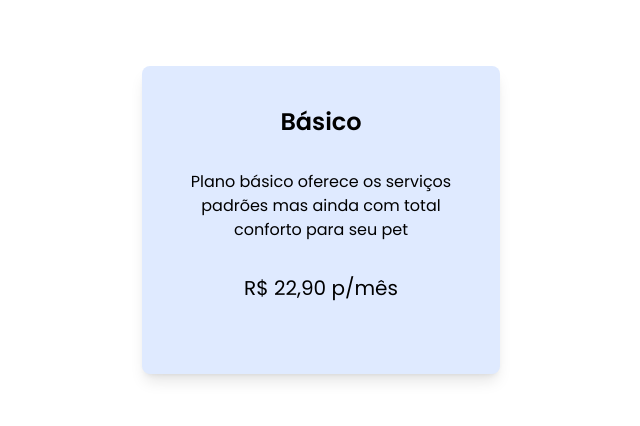
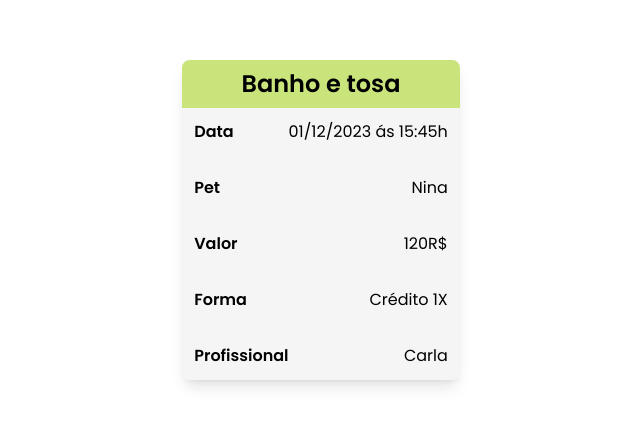
Before and after one commit to carlosbolzanell/Top-Care, a React (Vite) app: page / in a window 1280 px wide. Shown: the part 180-606 px from the top of the page, without its empty margins (319-959 px from the left). Built offline with nearby package versions, Linux system fonts and the light colour scheme; a web font is replaced by a local one.

Commit message:
Desenvolvendo components

```diff
--- a/src/App.jsx
+++ b/src/App.jsx
@@ -3,12 +3,14 @@ import Footer from './Components/Footer'
 import UmBotao from './Components/pop-up/UmBotao'
 import TituloLinha from './Components/TituloLinha'
 import Plano from './Components/Plano'
+import Seletor from './Components/pop-up/Seletor'
+import HistoricoConsulta from './Components/HistoricoConsulta/HistoricoConsulta'
 
 function App() {
 
   return (
     <div className='flex justify-center items-center h-screen'>
-      <Plano/>
+      <HistoricoConsulta/>
     </div>
   )
 }
--- /dev/null
+++ b/src/Components/HistoricoConsulta/HistoricoConsulta.jsx
@@ -0,0 +1,24 @@
+const HistoricoConsulta = () => {
+    return (
+        <div className="font-poppins bg-branco shadow-lg rounded-lg">
+            <p className="text-2xl font-bold bg-secundaria text-center p-2 rounded-t-lg">Banho e tosa</p>
+            <div className="flex flex-row justify-around p-3">
+                <div className="font-bold">
+                    <p className="mb-8">Data</p>
+                    <p className="mb-8">Pet</p>
+                    <p className="mb-8">Valor</p>
+                    <p className="mb-8">Forma</p>
+                    <p className="">Profissional</p>
+                </div>
+                <div className="text-right">
+                    <p className="mb-8">01/12/2023 ás 15:45h</p>
+                    <p className="mb-8">Nina</p>
+                    <p className="mb-8">120R$</p>
+                    <p className="mb-8">Crédito 1X</p>
+                    <p className="">Carla</p>
+                </div>
+            </div>
+        </div>
+    )
+}
+export default HistoricoConsulta;
--- /dev/null
+++ b/src/Components/pop-up/Seletor/Seletor.jsx
@@ -0,0 +1,27 @@
+import React from 'react';
+
+const Seletor = () => {
+    const handleSizeClick = (selectedSize) => {
+        document.querySelectorAll('.size-6').forEach(input => input.checked = false);
+        document.getElementById(selectedSize).checked = true;
+    };
+
+    return (
+        <div className="flex flex-row shadow-lg font-poppins bg-branco justify-around">
+            <div className="pr-20 pl-4 rounded-b-lg ">
+
+                <p className="my-5" onClick={() => handleSizeClick('P')}>P</p>
+                <p className="my-5" onClick={() => handleSizeClick('M')}>M</p>
+                <p className="my-5" onClick={() => handleSizeClick('G')}>G</p>
+            </div>
+            <div className="pr-4 pl-20 rounded-lg flex flex-col">
+
+                <input type="radio" name="size" className="my-3 size-6 accent-primaria" />
+                <input type="radio" name="size" className="my-3 size-6 accent-primaria" />
+                <input type="radio" name="size" className="my-3 size-6 accent-primaria" />
+            </div>
+        </div>
+    );
+};
+
+export default Seletor;
--- /dev/null
+++ b/src/Components/pop-up/Seletor/index.jsx
@@ -0,0 +1 @@
+export {default} from './Seletor'
```
Also changed, not shown: src/Components/HistoricoConsulta/index.jsx (added).
